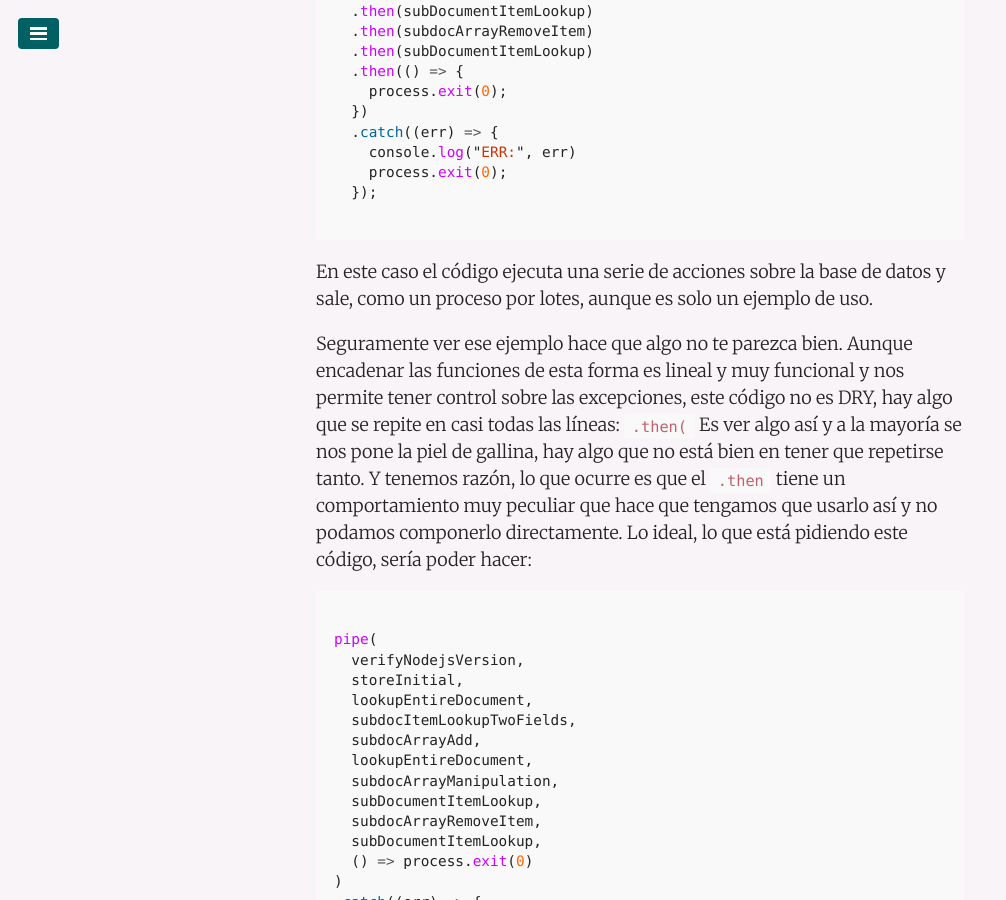
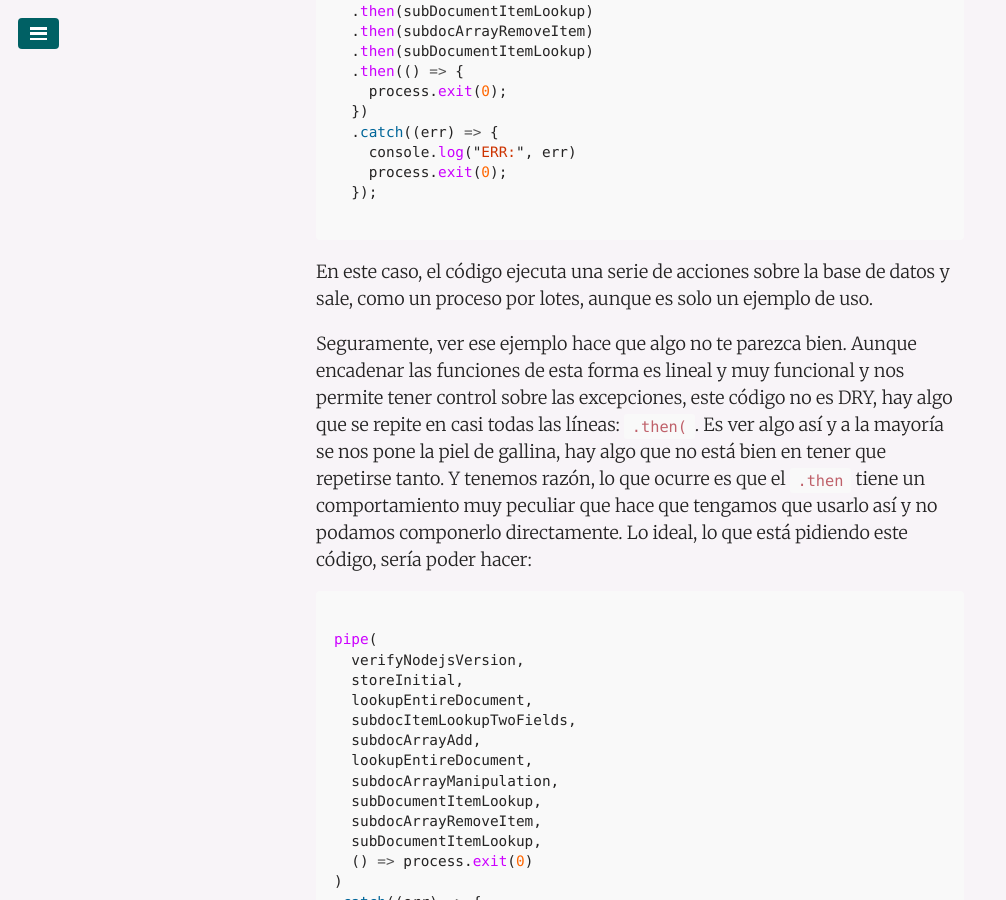
Before and after one commit to juanmirod/juanmirod.github.io, a Jekyll site: the page built from _posts/2016-11-25-promesas-en-javascript.markdown, in a window 1280 px wide and 900 px high, scrolled down 9227 px. Shown: the whole window, without its empty margins (0-1006 px from the left). Built offline with Jekyll 4.4.1, drawn with Linux system fonts in a browser that asks for light colours; some of the changed text lies outside the part shown.

Commit message:
fix: minor corrections

````diff
--- a/_posts/2016-11-25-promesas-en-javascript.markdown
+++ b/_posts/2016-11-25-promesas-en-javascript.markdown
@@ -301,9 +301,9 @@
 
 ```
 
-En este caso el código ejecuta una serie de acciones sobre la base de datos y sale, como un proceso por lotes, aunque es solo un ejemplo de uso.
+En este caso, el código ejecuta una serie de acciones sobre la base de datos y sale, como un proceso por lotes, aunque es solo un ejemplo de uso.
 
-Seguramente ver ese ejemplo hace que algo no te parezca bien. Aunque encadenar las funciones de esta forma es lineal y muy funcional y nos permite tener control sobre las excepciones, este código no es DRY, hay algo que se repite en casi todas las líneas: `.then(` Es ver algo así y a la mayoría se nos pone la piel de gallina, hay algo que no está bien en tener que repetirse tanto. Y tenemos razón, lo que ocurre es que el `.then` tiene un comportamiento muy peculiar que hace que tengamos que usarlo así y no podamos componerlo directamente. Lo ideal, lo que está pidiendo este código, sería poder hacer:
+Seguramente, ver ese ejemplo hace que algo no te parezca bien. Aunque encadenar las funciones de esta forma es lineal y muy funcional y nos permite tener control sobre las excepciones, este código no es DRY, hay algo que se repite en casi todas las líneas: `.then(`. Es ver algo así y a la mayoría se nos pone la piel de gallina, hay algo que no está bien en tener que repetirse tanto. Y tenemos razón, lo que ocurre es que el `.then` tiene un comportamiento muy peculiar que hace que tengamos que usarlo así y no podamos componerlo directamente. Lo ideal, lo que está pidiendo este código, sería poder hacer:
 
 ```javascript
 
@@ -412,7 +412,7 @@
 
 ```
 
-Esto ocurre porque la función 'doSomethingFancy' necesita los valores devueltos por las dos promesas y functionB también necesita el valor de la primera promesa. Si estamos usando Bluebird, 'join' puede ayudarnos con esto, pero si no queremos aprender otro API más o añadir otra dependencia a nuestro proyecto, hay varias formas de solucionar el problema con las promesas nativas de **es6**:
+Esto ocurre porque la función `doSomethingFancy` necesita los valores devueltos por las dos promesas y functionB también necesita el valor de la primera promesa. Si estamos usando Bluebird, `join` puede ayudarnos con esto, pero si no queremos aprender otro API más o añadir otra dependencia a nuestro proyecto, hay varias formas de solucionar el problema con las promesas nativas de **es6**:
 
 **Utilizando variables en el ámbito superior.**
 
````
Also changed, not shown: other parts of _posts/2016-11-25-promesas-en-javascript.markdown (+0 -2 lines).
